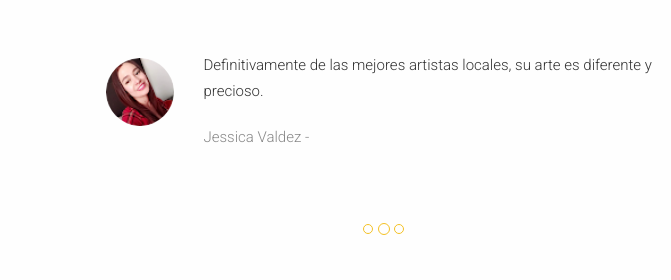
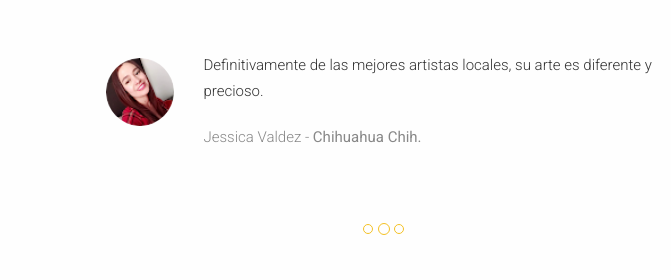
Before and after one commit to joulinepaz/joulinepaz.github.io, a plain HTML site: page index.html in a window 1280 px wide. Shown: the part 1460-1740 px from the top of the page, 609-1280 px from the left. Drawn offline with Linux system fonts and the light colour scheme.

Commit message:
reseña de clientes

```diff
--- a/index.html
+++ b/index.html
@@ -268,7 +268,7 @@ artdealers, Art Commission, Watercolor, Artducation, arte, dealers, cuadros, mex
       <div class="animated slideInLeft col-xs-2"><img alt="portfolio" src="images/team/2.jpg" width="100" class="img-circle img-responsive"></div>
       <div  class="col-xs-10">
       <p>Definitivamente de las mejores artistas locales, su arte es diferente y precioso.</p>
-      <span>Jessica Valdez - <b></b></span>
+      <span>Jessica Valdez - <b>Chihuahua Chih.</b></span>
       </div>
       </div>
       <div class="item  animated bounceInRight row">
```
